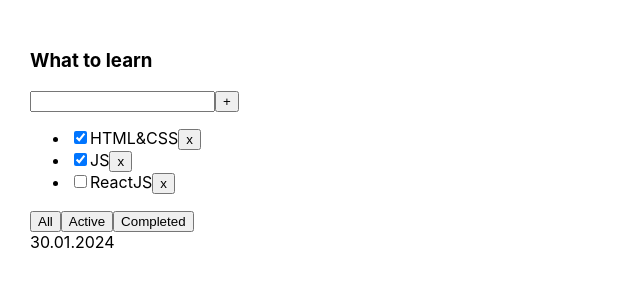
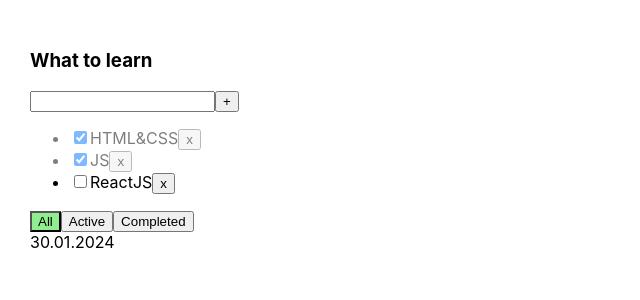
Before and after one commit to AnatolyNikol/todolist-project, a React (Create React App) app: page / in a window 1280 px wide. Shown: the top 300 px of the page, without its empty margins (0-640 px from the left). Built offline with nearby package versions, Linux system fonts and the light colour scheme.

Commit message:
feat: add error handler and some styles

```diff
--- a/src/App.css
+++ b/src/App.css
@@ -6,3 +6,19 @@
 .App > div {
   margin-right: 50px;
 }
+
+.error {
+  border: 1px solid red;
+}
+
+.error-message {
+  color: red;
+}
+
+.active-filter {
+  background-color: lightgreen;
+}
+
+.is-done {
+  opacity: 0.5;
+}
--- a/src/App.tsx
+++ b/src/App.tsx
@@ -43,15 +43,25 @@ function App() {
         setTasks([newTask, ...tasks])
     }
 
+    const changeTaskStatus = (taskId: string, taskStatus: boolean) => {
+        const newTasks = tasks.map(task => task.id === taskId
+            ? {...task, isDone: taskStatus}
+            : task
+        )
+        setTasks(newTasks)
+    }
+
     return (
         <div className="App">
             <Todolist
                 title='What to learn'
                 tasks={tasksForTodolist}
                 date={'30.01.2024'}
+                filter={filter}
                 removeTask={removeTask}
                 onChangeFilter={onChangeFilter}
                 addTask={addTask}
+                changeTaskStatus={changeTaskStatus}
             />
         </div>
     );
--- a/src/Button.tsx
+++ b/src/Button.tsx
@@ -3,13 +3,14 @@ import React from "react";
 type Props = {
     title: string
     onClick?: () => void
+    className?: string
 }
 
 
 export const Button = (props: Props) => {
-    const {title, onClick} = props;
+    const {title, onClick, className} = props;
 
     return (
-        <button onClick={onClick}>{title}</button>
+        <button onClick={onClick} className={className}>{title}</button>
     )
 }
--- a/src/Todolsit.tsx
+++ b/src/Todolsit.tsx
@@ -6,13 +6,16 @@ type Props = {
     title: string
     tasks: Task[]
     date?: string
+    filter: Filter
     removeTask: (id: string) => void
     onChangeFilter: (filter: Filter) => void
     addTask: (title: string) => void
+    changeTaskStatus: (taskId: string, taskStatus: boolean) => void
 }
 
 export const Todolist = (props: Props) => {
     const [taskTitle, setTaskTitle] = useState('')
+    const [error, setError] = useState<string | null>(null);
 
     const {
         title,
@@ -21,11 +24,17 @@ export const Todolist = (props: Props) => {
         removeTask,
         onChangeFilter,
         addTask,
+        changeTaskStatus,
+        filter,
     } = props;
 
     const addTaskHandler = () => {
-        addTask(taskTitle)
-        setTaskTitle('')
+        if (taskTitle.trim() !== '') {
+            addTask(taskTitle.trim())
+            setTaskTitle('')
+        } else {
+            setError('Title is required')
+        }
     }
 
     const changeTaskTitleHandler = (event: ChangeEvent<HTMLInputElement>) => {
@@ -33,6 +42,7 @@ export const Todolist = (props: Props) => {
     }
 
     const addTaskOnKeyUpHandler = (event:  KeyboardEvent<HTMLInputElement> ) => {
+        setError(null)
         if (event.key === 'Enter') {
             addTaskHandler()
         }
@@ -50,11 +60,13 @@ export const Todolist = (props: Props) => {
                     value={taskTitle}
                     onChange={changeTaskTitleHandler}
                     onKeyUp={addTaskOnKeyUpHandler}
+                    className={error ? 'error' : ''}
                 />
                 <Button title={'+'}
                         onClick={addTaskHandler}
                 />
             </div>
+            {error && <span className='error-message'>{error}</span>}
             {tasks.length === 0
                 ? (
                     <p>No tasks</p>
@@ -65,9 +77,13 @@ export const Todolist = (props: Props) => {
                             const removeTaskHandler = () => {
                                 removeTask(task.id)
                             }
+                            const changeTaskStatusHandler = (event: ChangeEvent<HTMLInputElement>) => {
+                                const newStatusValue = event.currentTarget.checked
+                                changeTaskStatus(task.id, newStatusValue)
+                            }
                                 return (
-                                    <li key={task.id}>
-                                        <input type="checkbox" checked={task.isDone}/>
+                                    <li key={task.id} className={task.isDone ? 'is-done' : ''}>
+                                        <input type="checkbox" checked={task.isDone} onChange={changeTaskStatusHandler}/>
                                         <span>{task.title}</span>
                                         <Button title={'x'} onClick={removeTaskHandler}/>
                                     </li>
@@ -77,9 +93,21 @@ export const Todolist = (props: Props) => {
                     </ul>
                 )}
             <div>
-                <Button title={'All'} onClick={() => changeFilterTasksHandler('all')}/>
-                <Button title={'Active'} onClick={() => changeFilterTasksHandler('active')}/>
-                <Button title={'Completed'} onClick={() => changeFilterTasksHandler('completed')}/>
+                <Button
+                    title={'All'}
+                    onClick={() => changeFilterTasksHandler('all')}
+                    className={filter === 'all' ? 'active-filter' : ''}
+                />
+                <Button
+                    title={'Active'}
+                    onClick={() => changeFilterTasksHandler('active')}
+                    className={filter === 'active' ? 'active-filter' : ''}
+                />
+                <Button
+                    title={'Completed'}
+                    onClick={() => changeFilterTasksHandler('completed')}
+                    className={filter === 'completed' ? 'active-filter' : ''}
+                />
             </div>
             <div>{date}</div>
         </div>
```
